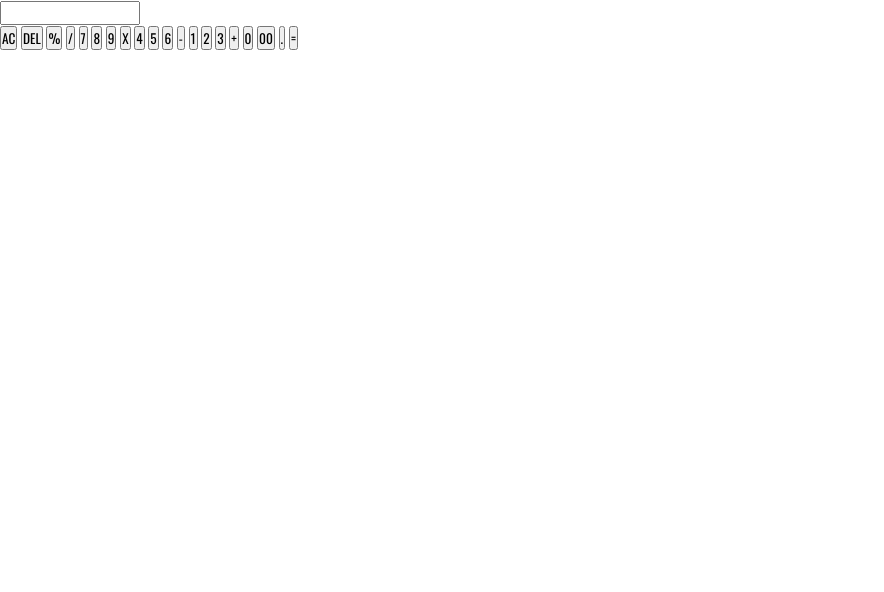
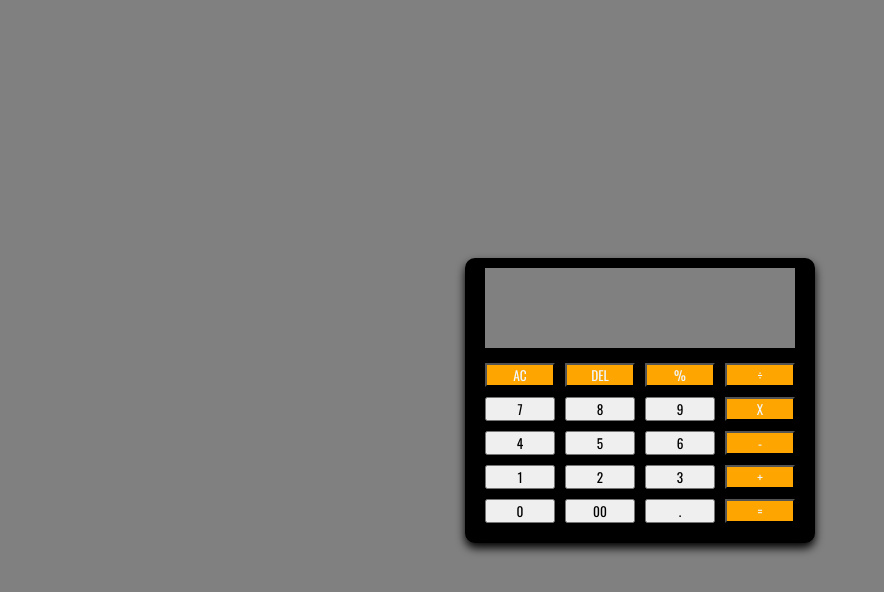
Before and after one commit to Santos-uprety/Simple-Calculator, a plain HTML site: page index.html in a window 1280 px wide. Shown: the whole page, without its empty margins (0-884 px from the left). Drawn offline with nearby package versions, Linux system fonts and the light colour scheme.

Commit message:
Add style to buttons

```diff
--- a/assets/css/style.css
+++ b/assets/css/style.css
@@ -6,3 +6,41 @@
     box-sizing: border-box;
     font-family: "Oswald", sans-serif;
 }
+body{
+    height: 100vh;
+    align-items: center;
+    display: flex;
+    justify-content: center;
+    background: grey;
+
+
+}
+.box {
+    position: relative;
+    max-width: 350px;
+    width: 100%;
+    padding: 10px 20px 20px;
+    border-radius: 10px;
+    box-shadow: 0 5px 10px;
+    background: black;
+
+}
+.buttons {
+    display: grid;
+    grid-gap: 10px;
+    grid-template-columns: repeat(4, 1fr);
+}
+.screen {
+    width: 100%;
+    height: 80px;
+    border: none;
+    text-align: right;
+    outline: none;
+    font-size: 35px;
+    background-color: grey;
+    margin-bottom: 15px;
+}
+.operator {
+    background-color: orange;
+    color: aliceblue;
+}
--- a/index.html
+++ b/index.html
@@ -16,7 +16,7 @@
             <button class="operator" data-value="AC">AC</button>
             <button class="operator" data-value="DEL">DEL</button>
             <button class="operator" data-value="%">%</button>
-            <button class="operator" data-value="/">/</button>
+            <button class="operator" data-value="/">÷</button>
 
             <button data-value="7">7</button>
             <button data-value="8">8</button>
```
